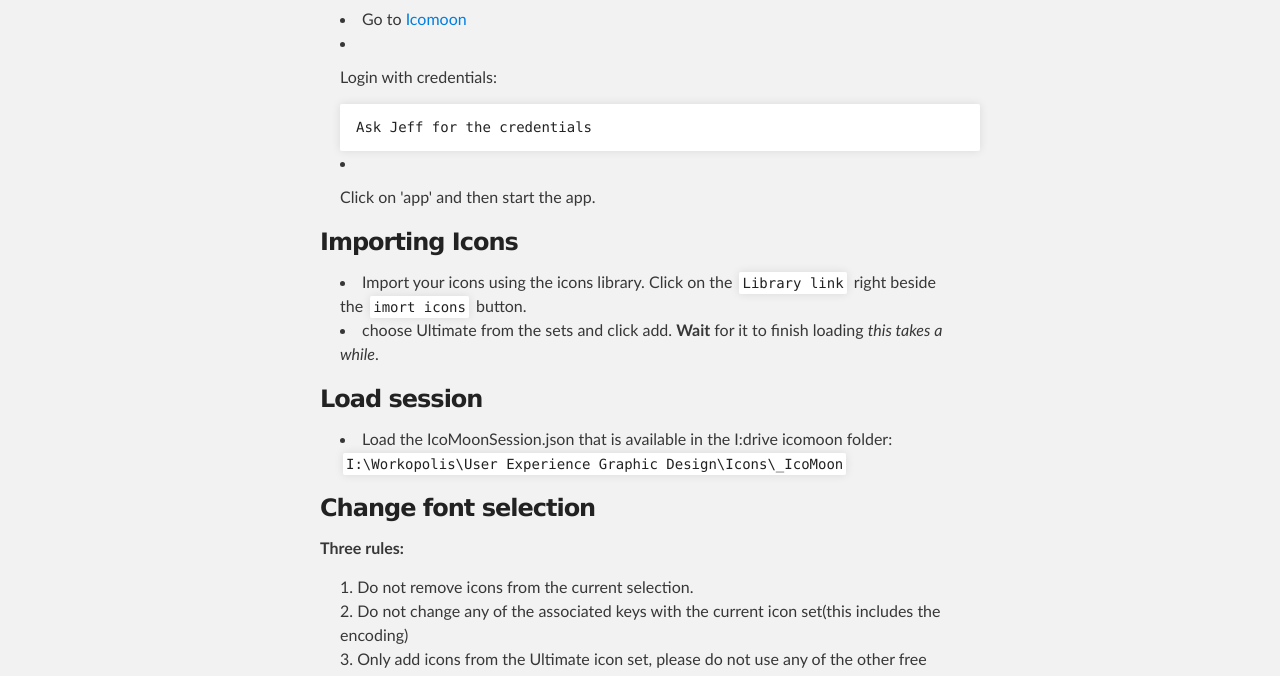
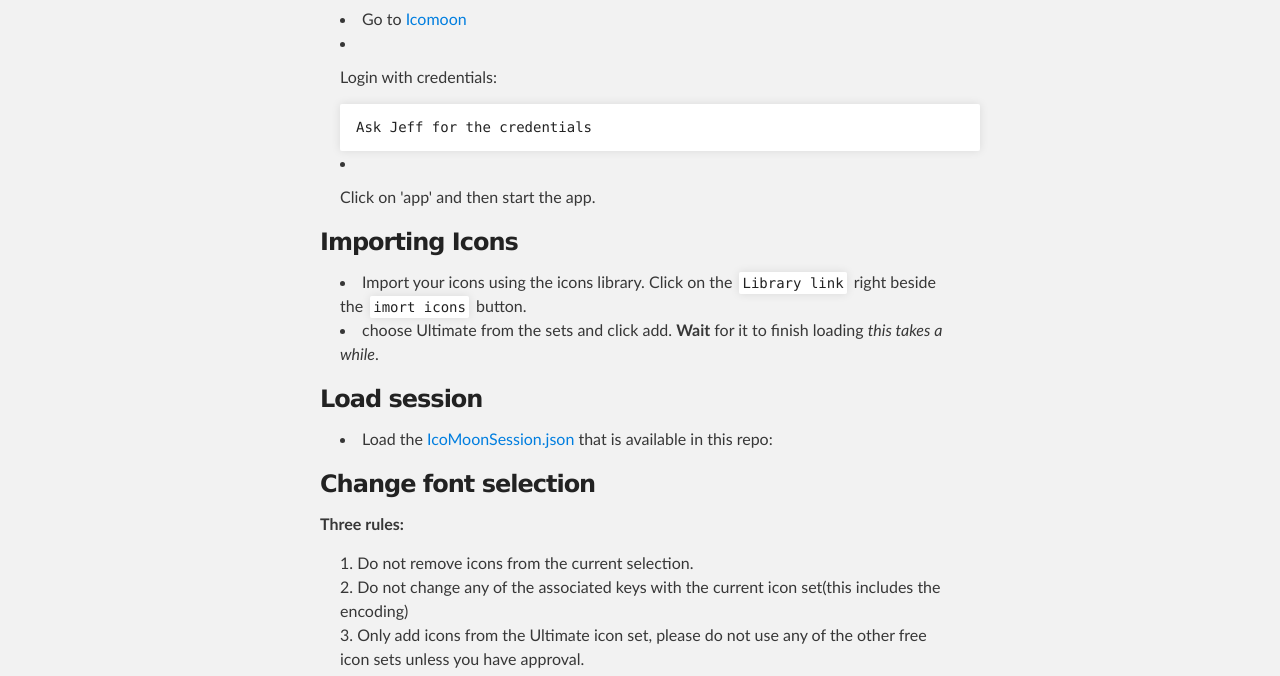
Before and after one commit to lukezhangui/WorkopolisFontIcon, a plain HTML site: page index.html in a window 1280 px wide. Shown: the part 363-1039 px from the top of the page. Drawn offline with Linux system fonts and the light colour scheme.

```diff
--- a/index.html
+++ b/index.html
@@ -57,11 +57,7 @@
 <a name="load-session" class="anchor" href="#load-session"><span class="octicon octicon-link"></span></a>Load session</h3>
 
 <ul>
-<li>Load the IcoMoonSession.json that is available in the I:drive icomoon folder:
-<code>
-I:\Workopolis\User Experience Graphic Design\Icons\_IcoMoon
-</code>
-</li>
+<li>Load the <a href="https://github.com/lukezhangui/WorkopolisFontIcon/blob/master/IcoMoon%20Session.json">IcoMoonSession.json</a> that is available in this repo:</li>
 </ul><h3>
 <a name="change-font-selection" class="anchor" href="#change-font-selection"><span class="octicon octicon-link"></span></a>Change font selection</h3>
 
```
Also changed, not shown: params.json (+1 -1 lines).
